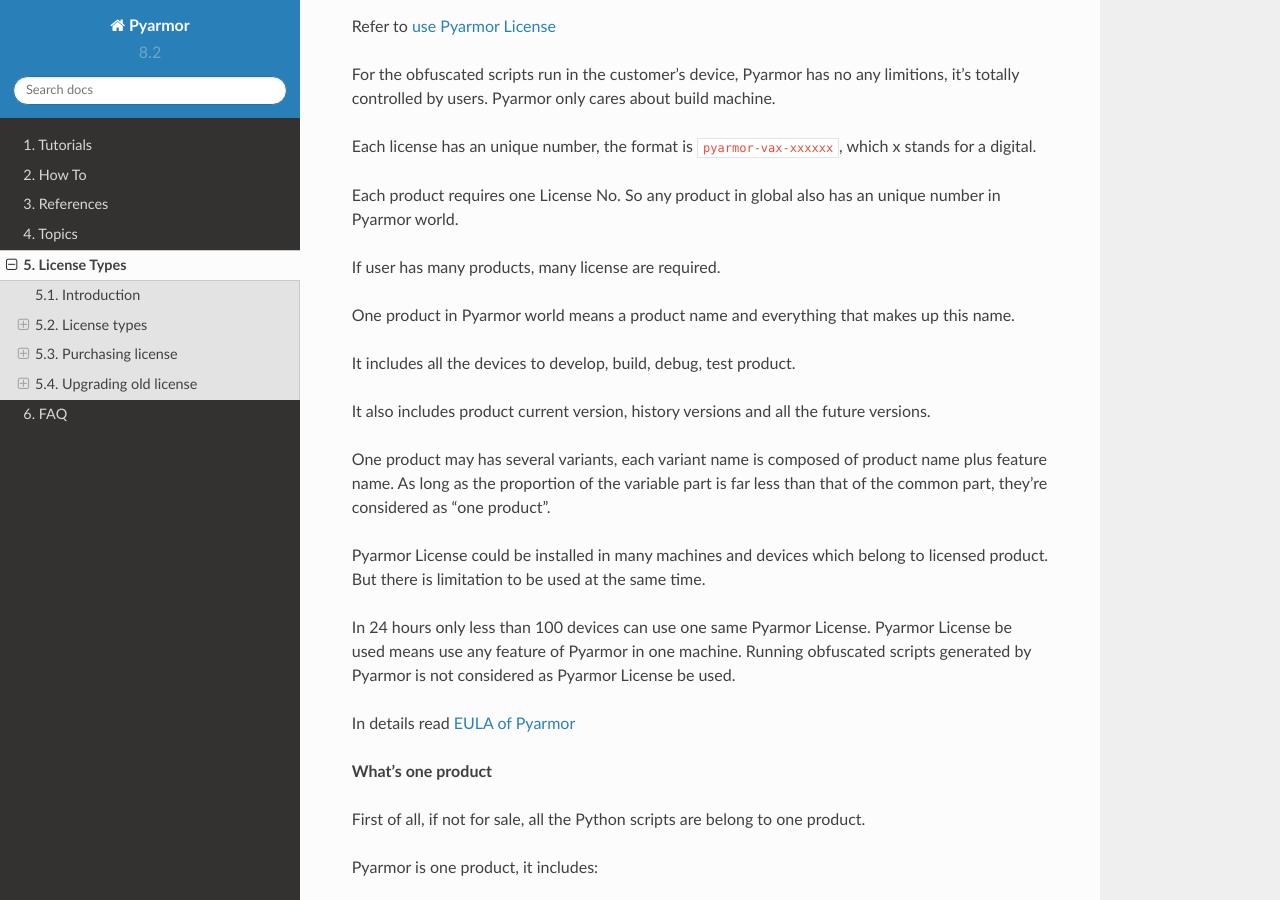
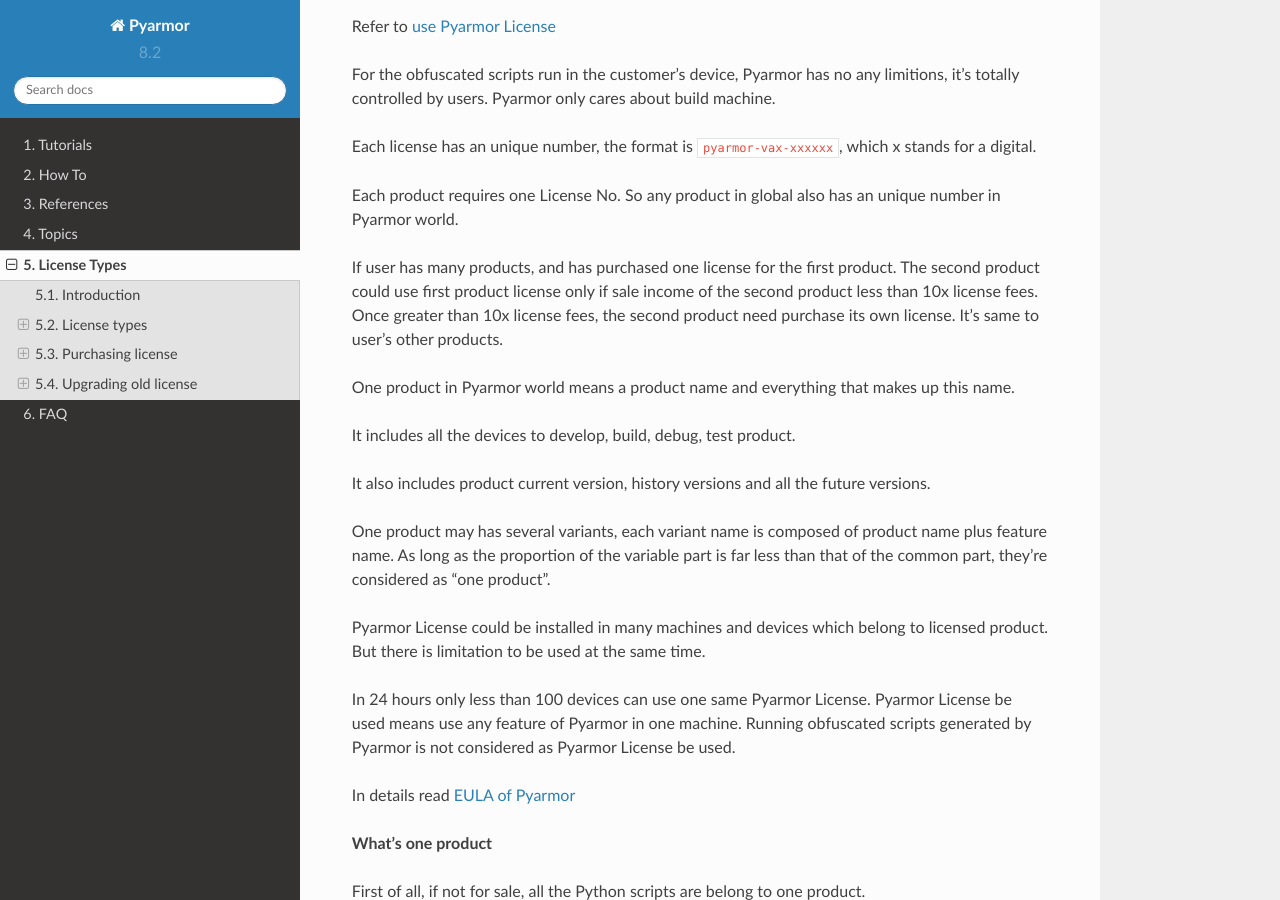
Before and after one commit to dashingsoft/pyarmor, a Sphinx documentation site: the page built from docs/licenses.rst, in a window 1280 px wide and 900 px high, scrolled down 1178 px. Built offline with Sphinx 7.4.7 and the Read the Docs theme 2.0.0, drawn with Linux system fonts in a browser that asks for light colours.

Commit message:
Add fair use item for tiny projects

```diff
--- a/docs/licenses.rst
+++ b/docs/licenses.rst
@@ -59,7 +59,7 @@
 
 Each product requires one License No. So any product in global also has an unique number in Pyarmor world.
 
-If user has many products, many license are required.
+If user has many products, and has purchased one license for the first product. The second product could use first product license only if sale income of the second product less than 10x license fees. Once greater than 10x license fees, the second product need purchase its own license. It's same to user's other products.
 
 One product in Pyarmor world means a product name and everything that makes up this name.
 
```
Also changed, not shown: 2 other files.
